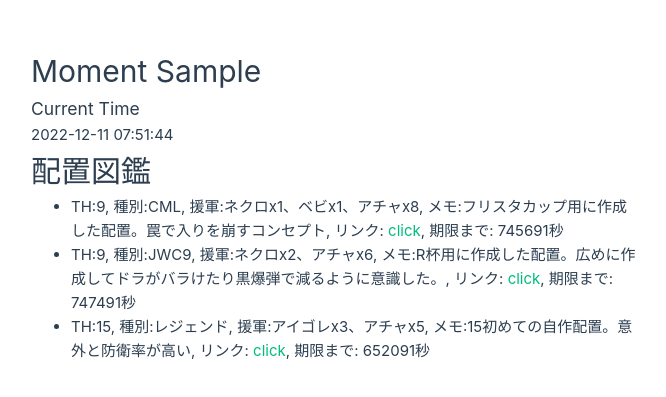
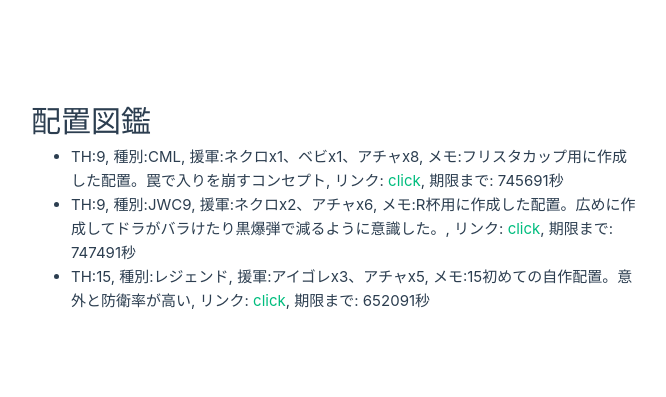
Before and after one commit to trajanme/vue3-sample, a Vue app: page / in a window 1280 px wide. Shown: the part 195-592 px from the top of the page, without its empty margins (1-667 px from the left). Built offline with nearby package versions, Linux system fonts and the light colour scheme.

Commit message:
deleted MomentSample

```diff
--- a/src/App.vue
+++ b/src/App.vue
@@ -1,11 +1,9 @@
 <script setup>
 import DirectiveSample from './components/DirectiveSample.vue';
-import MomentSampleVue from './components/MomentSample.vue';
 </script>
 
 <template>
   <main>
-    <MomentSampleVue />
     <DirectiveSample />
   </main>
 </template>
```
